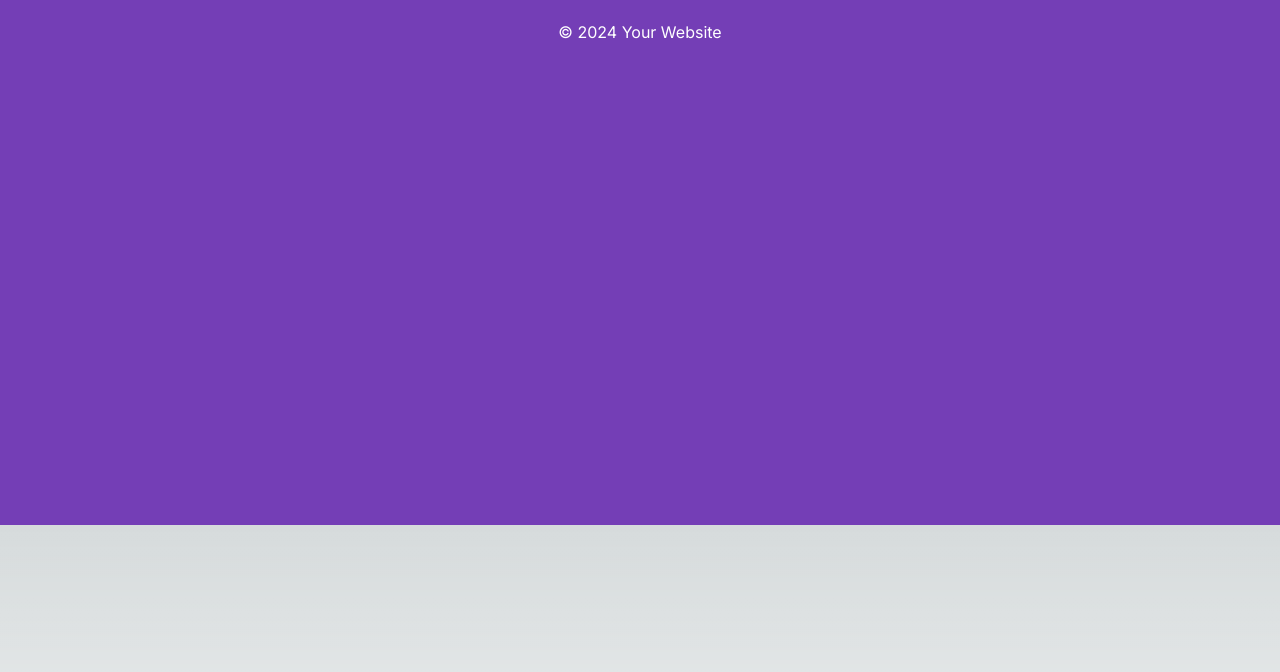
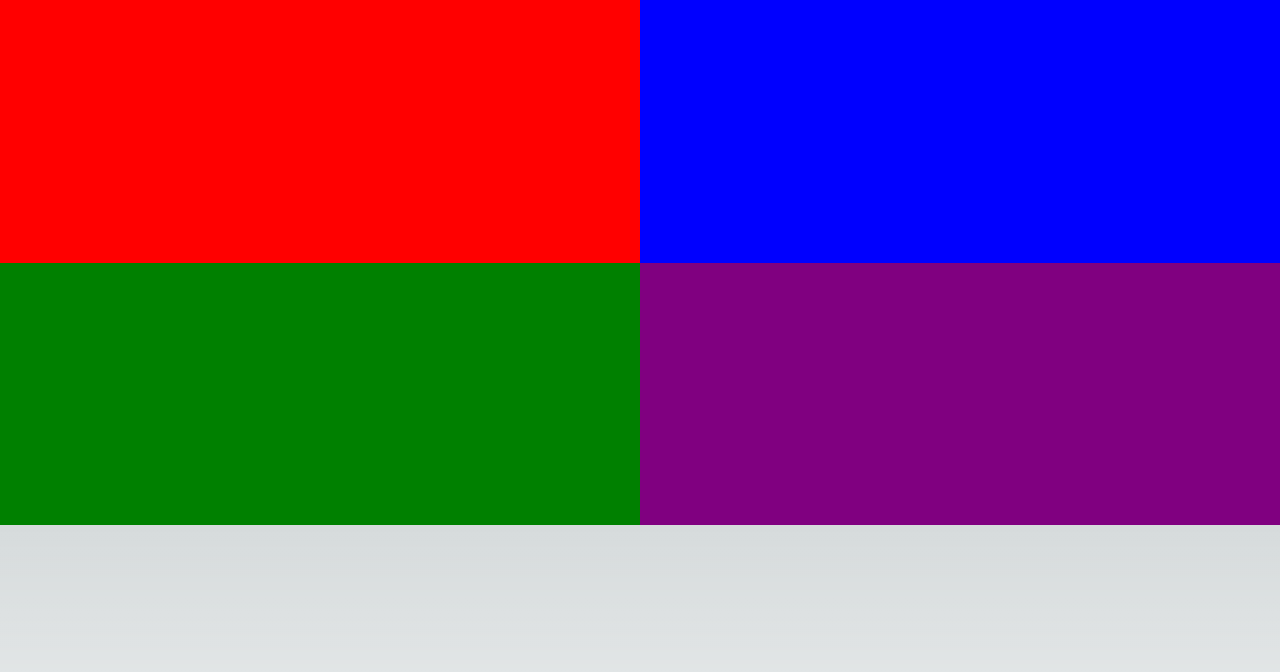
Before and after one commit to TritonSE/4FLOT-Website-Revamp, a Next.js app in the folder frontend/: page / in a window 1280 px wide. Shown: the top 672 px of the page. Built offline with nearby package versions, Linux system fonts and the light colour scheme.

Commit message:
Adds four screens to the page footer

```diff
--- a/frontend/src/app/page.tsx
+++ b/frontend/src/app/page.tsx
@@ -1,5 +1,6 @@
 import Footer from "@/components/footer";
 
 export default function Home() {
+  // Test comment
   return <Footer />;
 }
--- a/frontend/src/components/footer.tsx
+++ b/frontend/src/components/footer.tsx
@@ -1,12 +1,17 @@
-import React from 'react';
-import '../styles/footer.css';
+import React from "react";
+import "../styles/footer.css";
 
 const Footer = () => {
   return (
     <footer className="footer">
-      <p>&copy; 2024 Your Website</p>
+      <div className="container">
+        <div className="newsletterDiv">{/* TODO: Newsletter form */}</div>
+        <div className="logoDiv">{/* TODO: Logo graphics */}</div>
+        <div className="linkDiv">{/* TODO: Links */}</div>
+        <div className="copyrightDiv">{/* TODO: Copyright Messages */}</div>
+      </div>
     </footer>
   );
-}
+};
 
 export default Footer;
--- a/frontend/src/styles/footer.css
+++ b/frontend/src/styles/footer.css
@@ -1,7 +1,41 @@
 .footer {
-    background-color: #743EB6;
-    color: white;
-    padding: 20px;
-    text-align: center;
-    height: 525px;
-  }
+  box-sizing: border-box;
+  background-color: #743eb6;
+  color: white;
+  bottom: 0px;
+  padding: 0;
+  margin: 0;
+  height: 525px;
+}
+
+.container {
+  margin: 0;
+  padding: 0;
+  width: 100%;
+  max-width: 100%;
+  height: 100%;
+  display: grid;
+  grid-template-columns: repeat(2, 1fr); /* 2 columns with equal width */
+  grid-template-rows: repeat(2, 1fr); /* 2 rows with equal height */
+}
+
+.newsletterDiv {
+  margin: 0;
+  padding: 0;
+  background-color: red;
+}
+.logoDiv {
+  margin: 0;
+  padding: 0;
+  background-color: blue;
+}
+.linkDiv {
+  margin: 0;
+  padding: 0;
+  background-color: green;
+}
+.copyrightDiv {
+  margin: 0;
+  padding: 0;
+  background-color: purple;
+}
```
